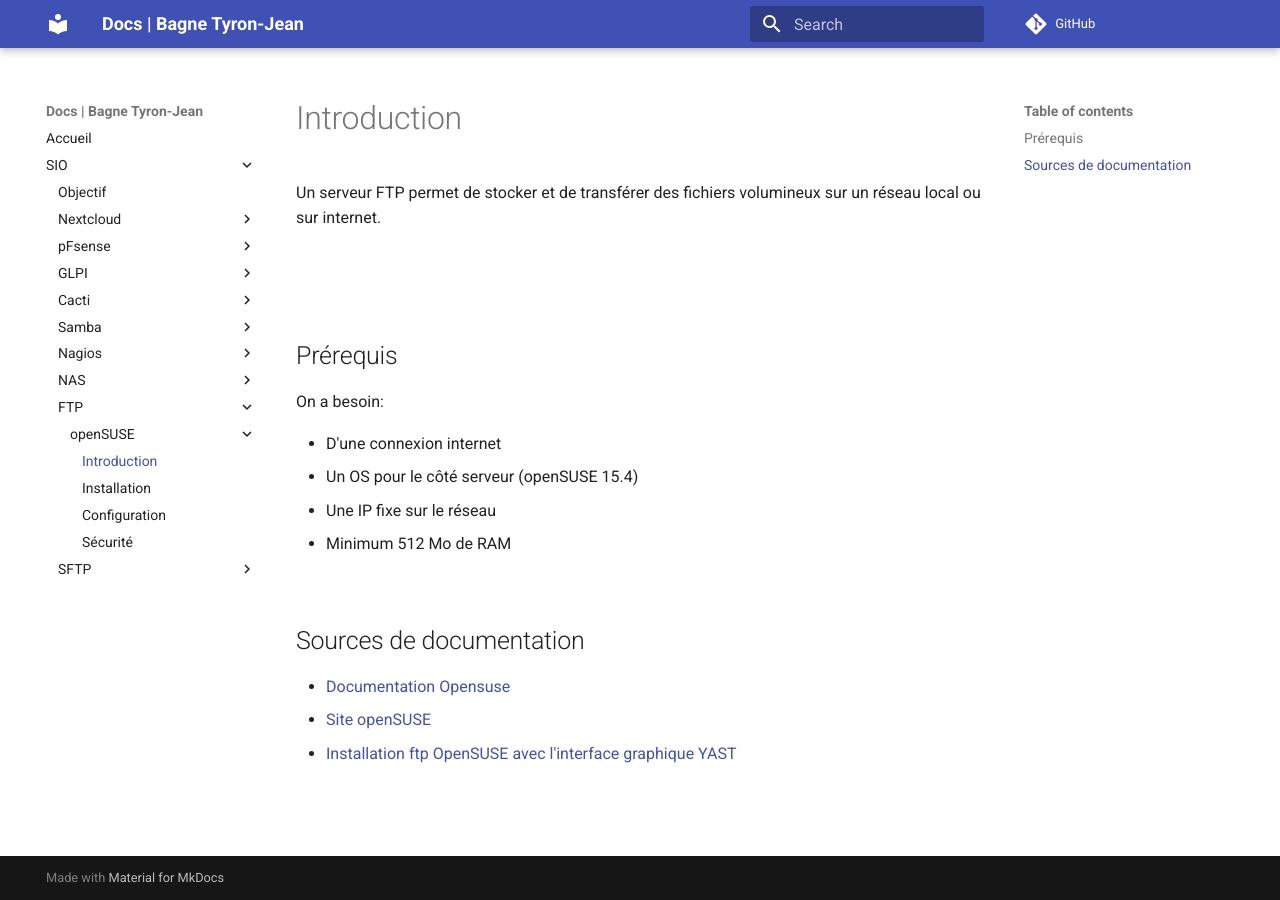
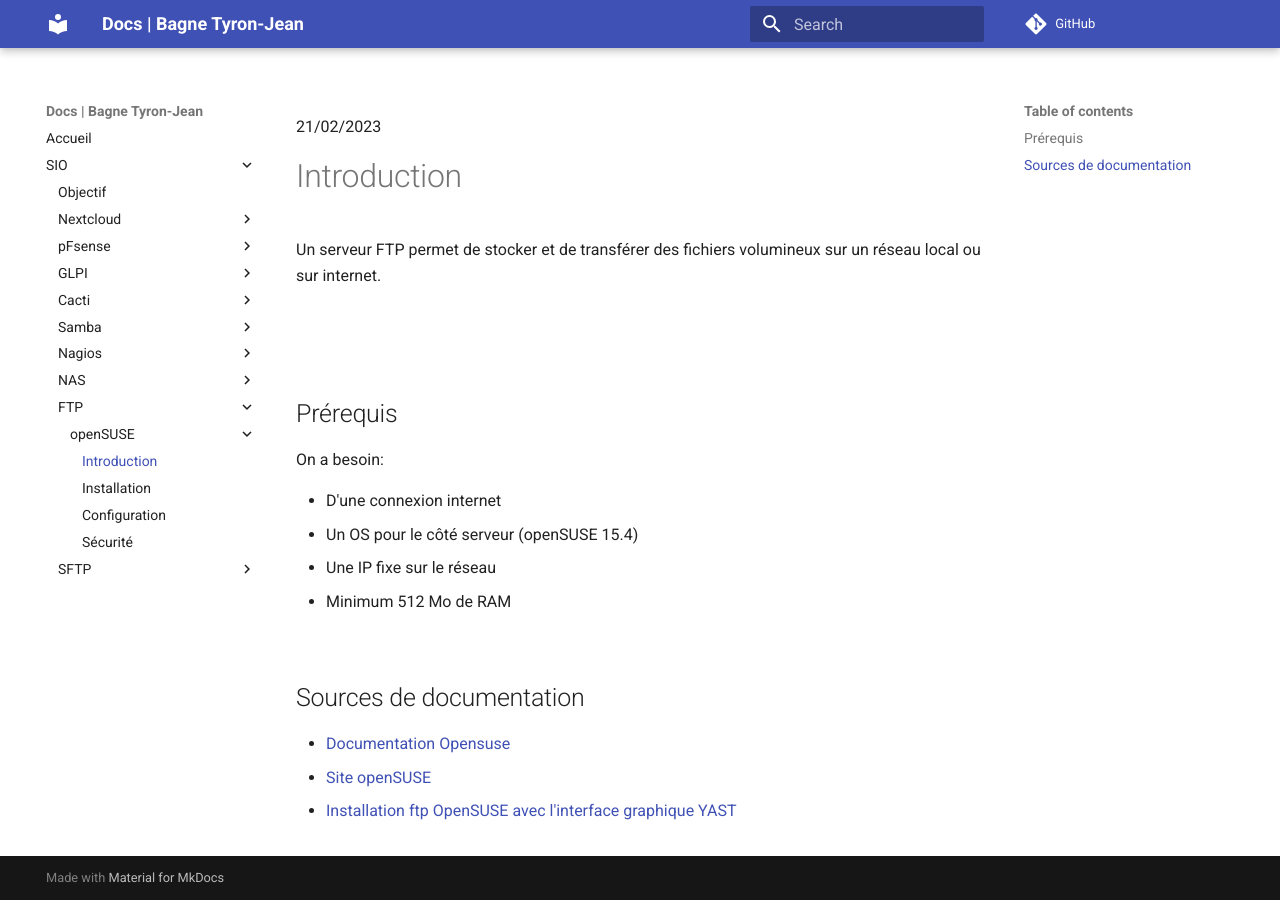
Before and after one commit to wepfen/doc, an MkDocs documentation site: the page built from docs/sio/ftp/openSUSE/introduction.md, in a window 1280 px wide. Built offline with MkDocs 1.6.1 and Material for MkDocs 9.7.7, drawn with Linux system fonts in a browser that asks for light colours; comment, search, counter and statistics services are not loaded.

Commit message:
Update introduction.md

```diff
--- a/docs/sio/ftp/openSUSE/introduction.md
+++ b/docs/sio/ftp/openSUSE/introduction.md
@@ -1,3 +1,5 @@
+21/02/2023
+
 # Introduction
 
 Un serveur FTP permet de stocker et de transférer des fichiers volumineux sur un réseau local ou sur internet.
```
